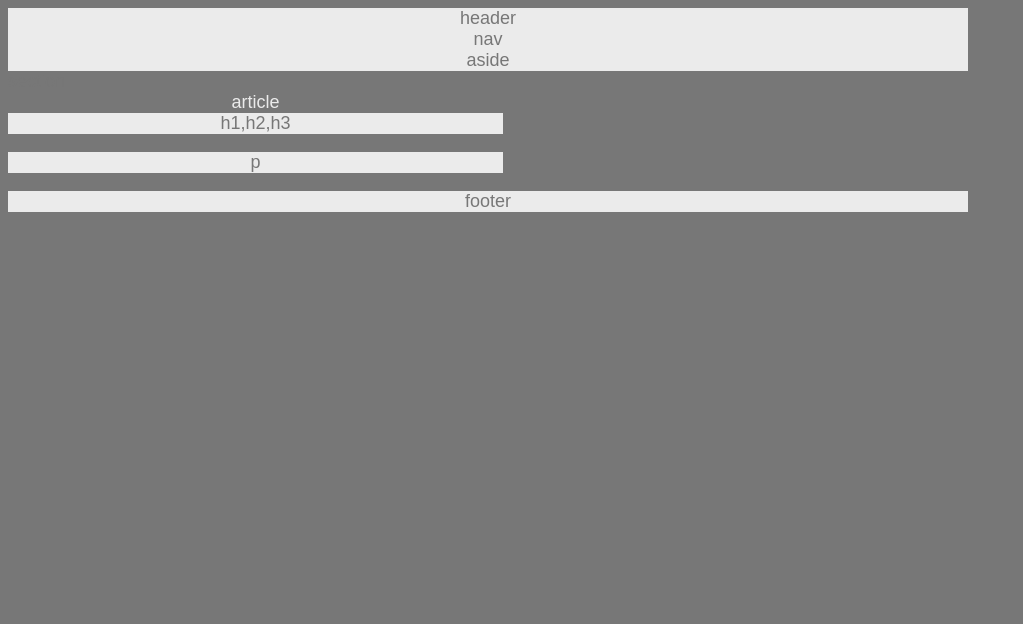
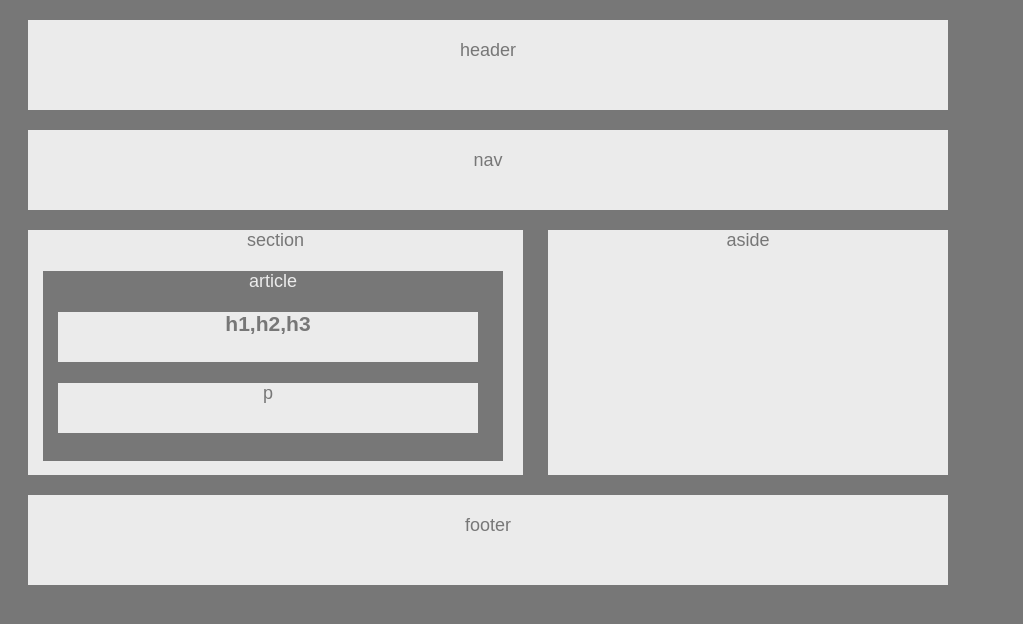
Before and after one commit to britneyross/HW-Wireframe, a plain HTML site: page index.html in a window 1280 px wide. Shown: the whole page, without its empty margins (0-1023 px from the left). Drawn offline with Linux system fonts and the light colour scheme.

Commit message:
fixed box size and spacing

```diff
--- a/index.html
+++ b/index.html
@@ -1,19 +1,25 @@
 <!DOCTYPE html>
 <html>
     <head>
-        <header>header</header>
+        <meta charset="UTF-8">
         <link rel="stylesheet" href="style.css">
     </head>
 
 <body>
+    <div class="container">
+        <header>header</header>
         <nav>nav</nav>
+            <div class="clearfix">
                 <aside>aside</aside>
-        <section>section
+                    <section>
+                    section
                         <article>article
-                <header>h1,h2,h3</header>
+                            <h1>h1,h2,h3</h1>
                             <p>p</p>
                         </article>
                     </section>
+            </div>
         <footer>footer</footer>
+    </div>
 </body>
 </html>
--- a/style.css
+++ b/style.css
@@ -1,5 +1,5 @@
 body {
-    font-family:'Arial','Helvetica Neue',Helvetica,sans-serif;
+    font-family:'Arial','Helvetica Neue','Helvetica','sans-serif';
     color:#777;
     background:#777;
     width:960px;
@@ -9,33 +9,80 @@ body {
 header {
     background: #ebebeb;
     color:#777;
-    text-align: center;}
+    text-align: center;
+    height:50px;
+    margin:20px;
+    border: 10px;
+    padding:20px}
 
 nav {
     background:#ebebeb;
-    text-align: center;}
+    text-align: center;
+    height:40px;
+    margin:20px;
+    padding:20px}
+
+.clearfix::after {
+    content: " ";
+    display: block;
+    clear: both
+    }
 
 aside {
     background:#ebebeb;
-    text-align: center;}
-
-footer {
-    background:#ebebeb;
-    text-align: center;}
+    text-align: center;
+    width:400px;
+    height:245px;
+    float: right;
+    border:20px;
+    margin-left:20px;
+    margin-right:20px;
+    }
 
 article {
     color:#ebebeb;
     background:#777;
-    text-align: center;}
+    text-align: center;
+    float:left;
+    width:460px;
+    height:190px;
+    margin-left:15px;
+    margin-right: 10px;
+    margin-top:20px
+}
 
 h1 {
     color:#777;
-    background:#ebebeb}
+    background:#ebebeb;
+    width:420px;
+    height:30px;
+    margin-left: 15px;
+    height:50px;
+    margin-top:20px}
 
 p {
     color:#777;
     background:#ebebeb;
-    text-align: center;}
+    text-align: center;
+    width:420px;
+    height:30px;
+    margin-left:15px;
+    margin-top:20px;
+    height:50px}
 
 section {
-    width:495px;}
+    width:495px;
+    height:245px;
+    text-align: center;
+    background: #ebebeb;
+    color:#777;
+    padding:0px;
+    margin-left:20px;
+    }
+
+footer {
+    background:#ebebeb;
+    text-align: center;
+    height:50px;
+    margin:20px;
+    padding:20px}
```
Lines whose indentation alone changed are shown as unchanged.
